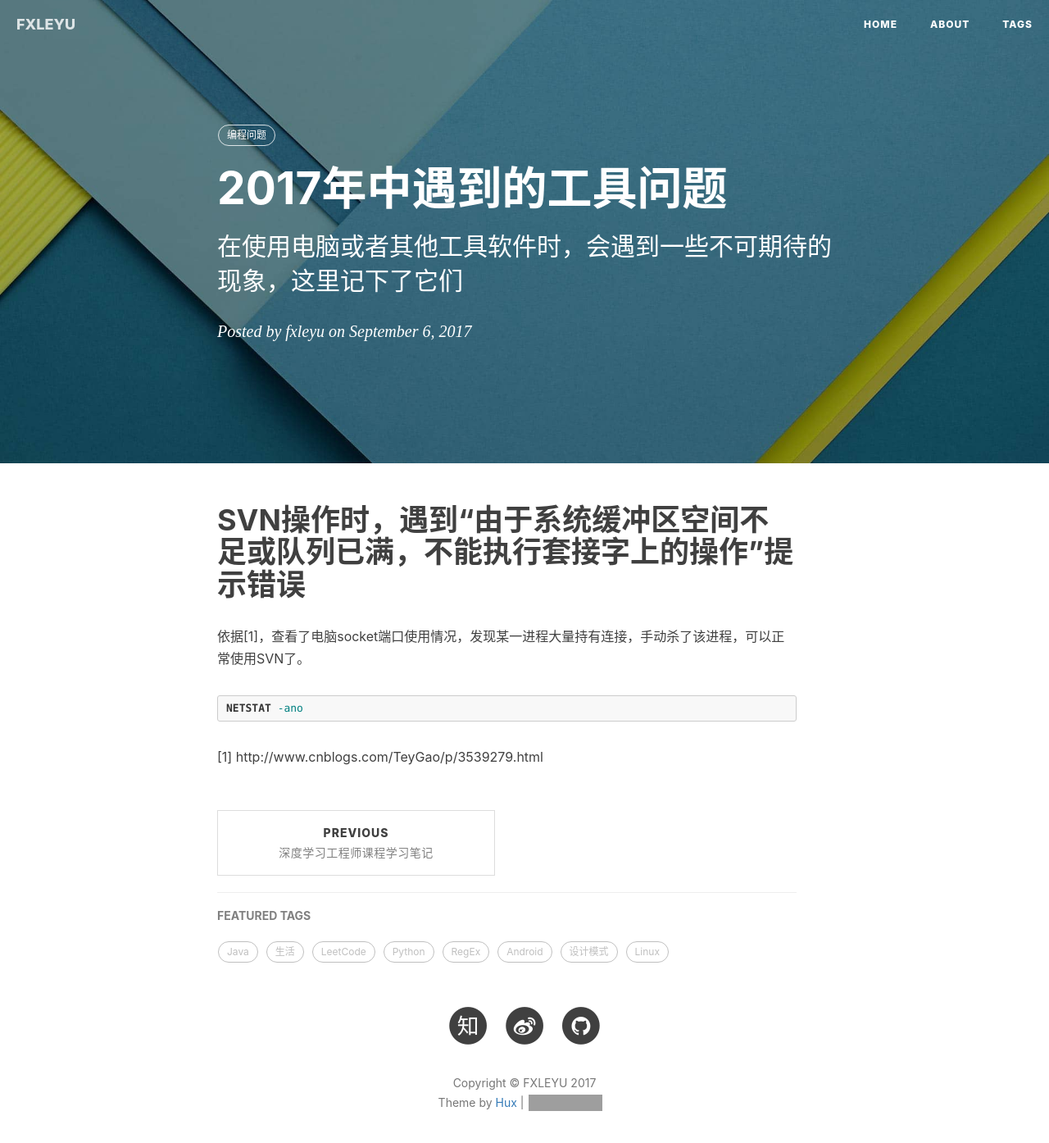
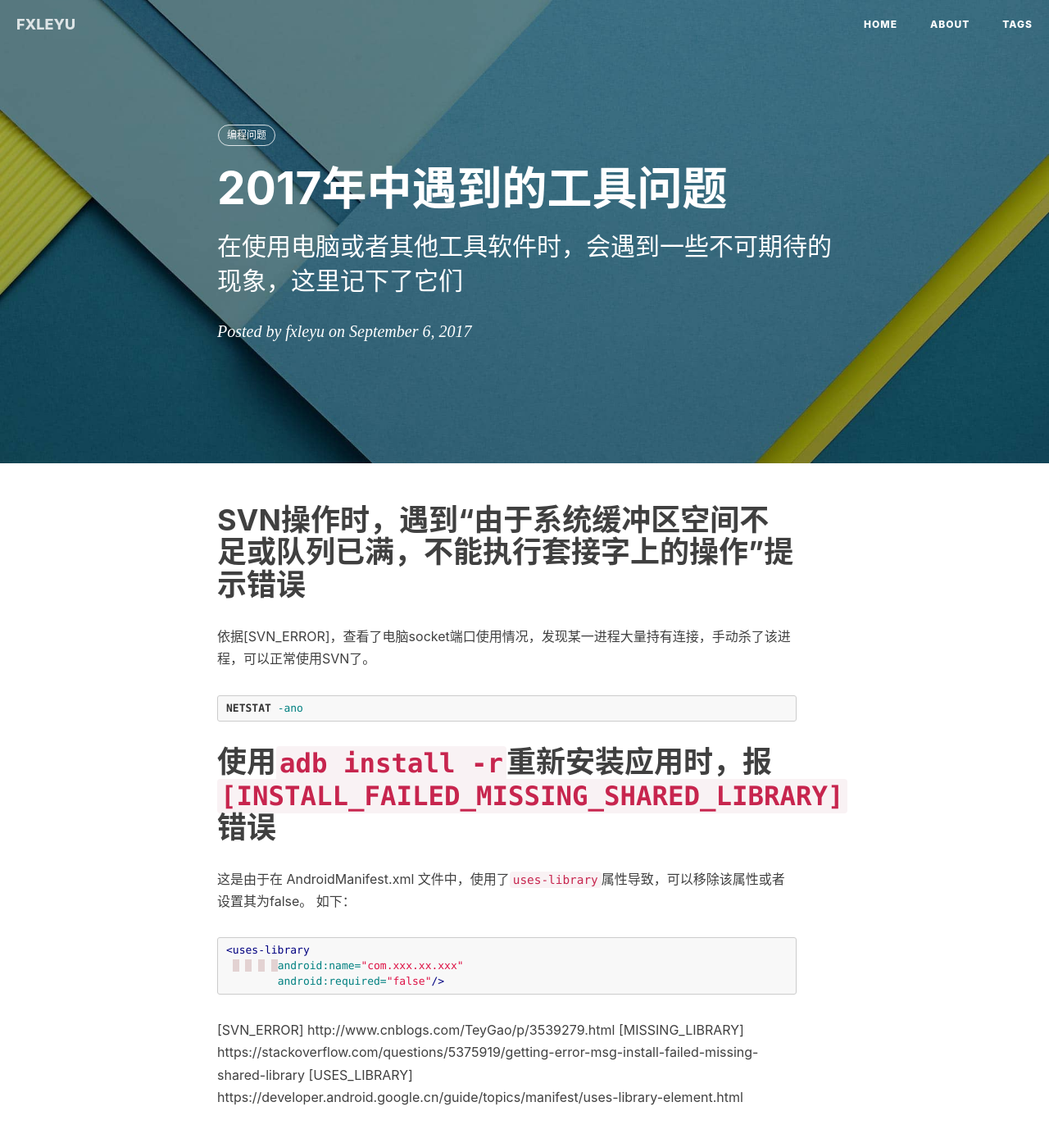
Before and after one commit to fxleyu/fxleyu.github.io, a Jekyll site: the page built from _posts/2017-09-06-the-errors-of-tools-in-2017.md, in a window 1280 px wide and 1400 px high. Shown: the top 1394 px of the window at 82% size. Built offline with Jekyll 4.4.1, drawn with Linux system fonts in a browser that asks for light colours; nearby versions of some CDN libraries; comment, search, counter and statistics services are not loaded; grey boxes are pictures that could not be loaded.

Commit message:
UPDATE 重新安装时，出现MISSING_SHARED_LIBRARY错误

````diff
--- a/_posts/2017-09-06-the-errors-of-tools-in-2017.md
+++ b/_posts/2017-09-06-the-errors-of-tools-in-2017.md
@@ -9,12 +9,22 @@ tags:
 ---
 
 # SVN操作时，遇到“由于系统缓冲区空间不足或队列已满，不能执行套接字上的操作”提示错误
-依据[1]，查看了电脑socket端口使用情况，发现某一进程大量持有连接，手动杀了该进程，可以正常使用SVN了。
+依据[SVN_ERROR]，查看了电脑socket端口使用情况，发现某一进程大量持有连接，手动杀了该进程，可以正常使用SVN了。
 ```bat
 NETSTAT -ano
 ```
 
+# 使用`adb install -r`重新安装应用时，报`[INSTALL_FAILED_MISSING_SHARED_LIBRARY]`错误
+这是由于在 AndroidManifest.xml 文件中，使用了`uses-library`属性导致，可以移除该属性或者设置其为false。
+如下：
+```xml
+<uses-library
+        android:name="com.xxx.xx.xxx"
+        android:required="false"/>
+```
 
 
 
-[1] http://www.cnblogs.com/TeyGao/p/3539279.html
+[SVN_ERROR] http://www.cnblogs.com/TeyGao/p/3539279.html
+[MISSING_LIBRARY] https://stackoverflow.com/questions/5375919/getting-error-msg-install-failed-missing-shared-library
+[USES_LIBRARY] https://developer.android.google.cn/guide/topics/manifest/uses-library-element.html
````
